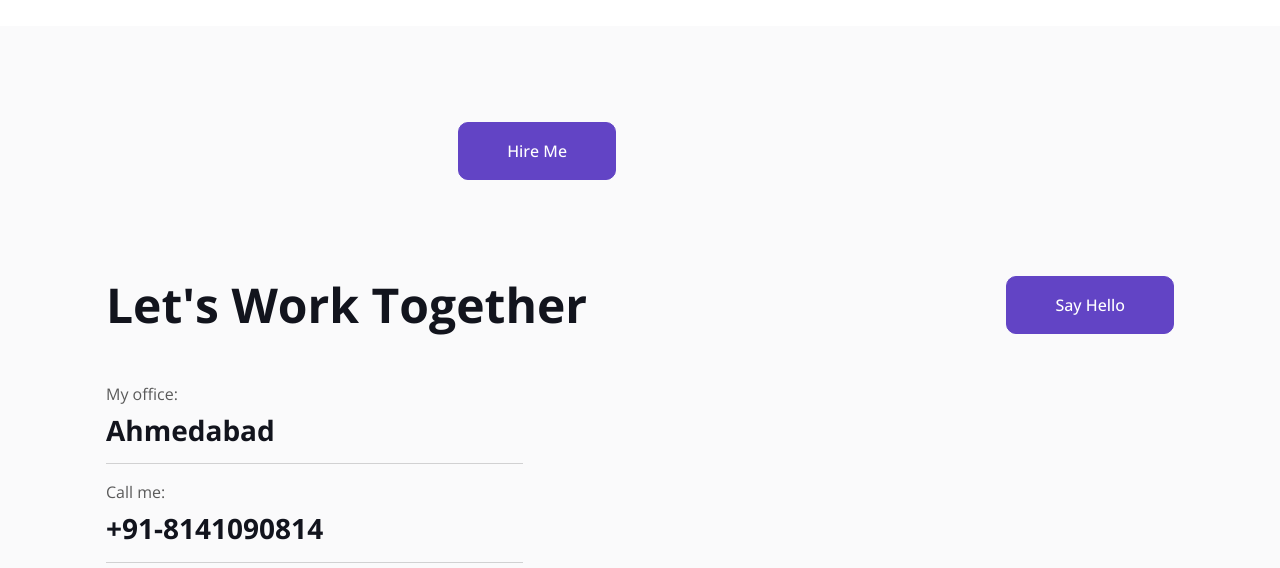
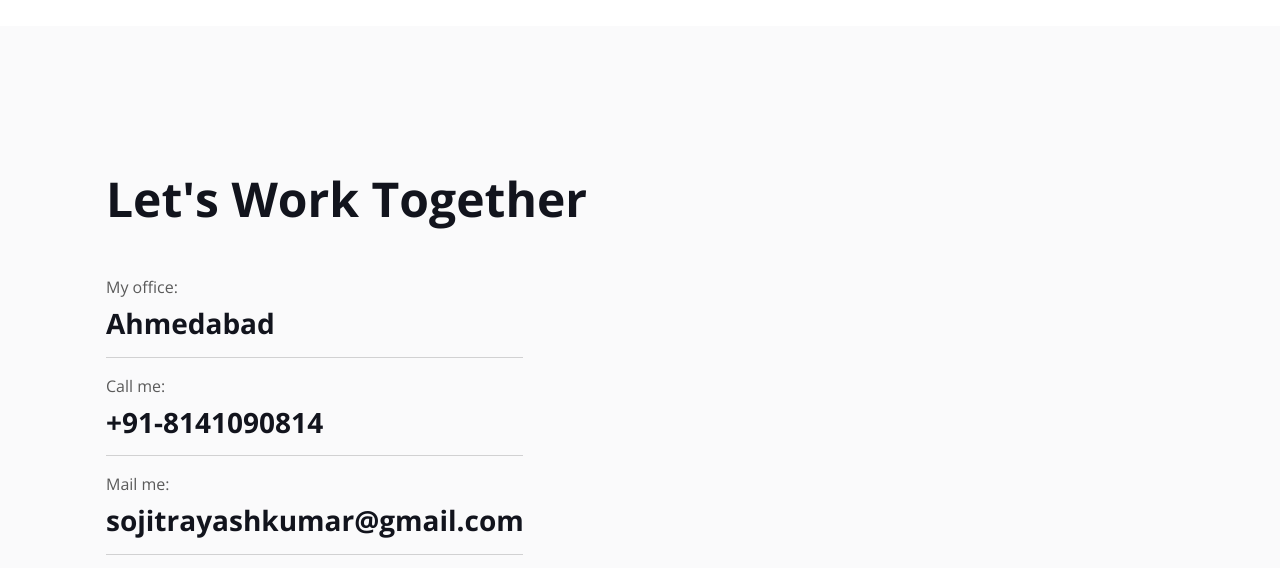
Before and after one commit to sojitrayash/Portfolio, a plain HTML site: page index.html in a window 1280 px wide. Shown: the part 1800-2368 px from the top of the page. Drawn offline with nearby package versions, Linux system fonts and the light colour scheme.

Commit message:
Update index.html

```diff
--- a/index.html
+++ b/index.html
@@ -316,9 +316,9 @@
                 <!-- <div class="col-lg-6">
                     <h1 class="display-5 mb-0">My Services</h1>
                 </div> -->
-                <div class="col-lg-6 text-lg-end">
+<!--                 <div class="col-lg-6 text-lg-end">
                     <a class="btn btn-primary py-3 px-5" href="">Hire Me</a>
-                </div>
+                </div> -->
             </div>
             <!-- <div class="row g-4">
                 <div class="col-lg-6 wow fadeInUp" data-wow-delay="0.1s">
@@ -577,9 +577,9 @@
                 <div class="col-lg-6">
                     <h1 class="display-5 mb-0">Let's Work Together</h1>
                 </div>
-                <div class="col-lg-6 text-lg-end">
+<!--                 <div class="col-lg-6 text-lg-end">
                     <a class="btn btn-primary py-3 px-5" href="">Say Hello</a>
-                </div>
+                </div> -->
             </div>
             <div class="row g-5">
                 <div class="col-lg-5 col-md-6 wow fadeInUp" data-wow-delay="0.1s">
```
